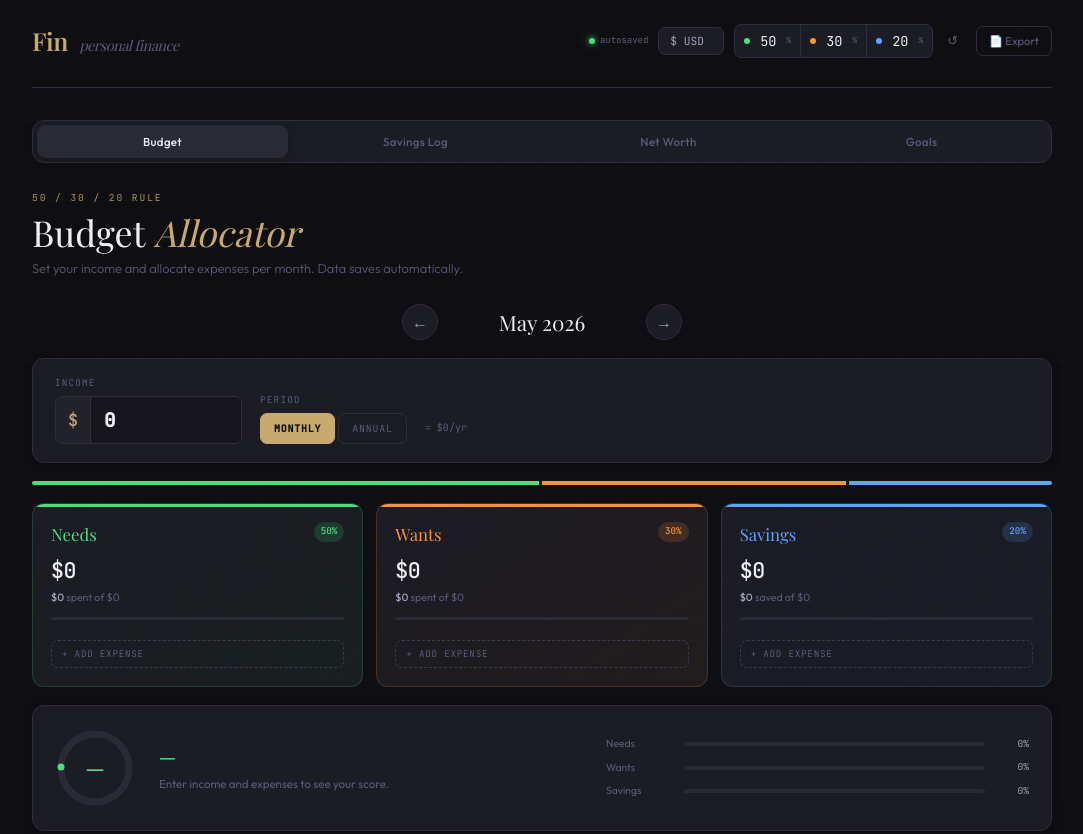
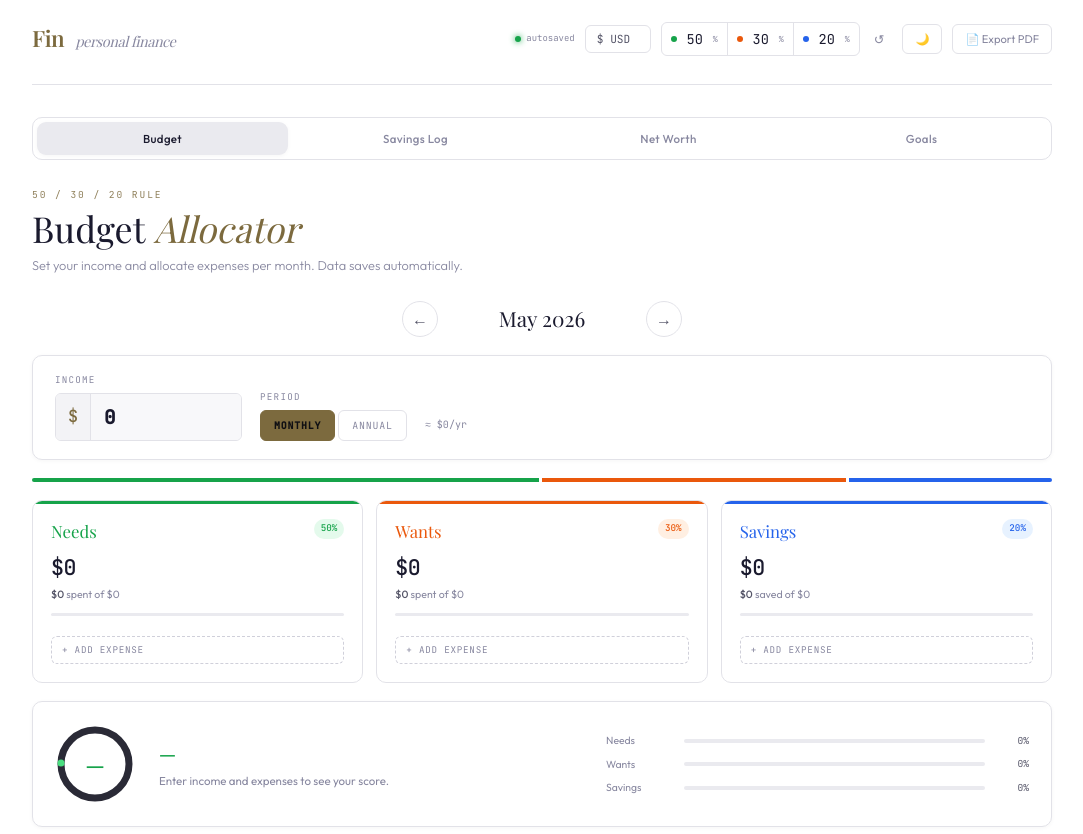
Before and after one commit to mhenjr-ops/Finance-Dashboard, a plain HTML site: page index.html in a window 1280 px wide. Shown: the top 834 px of the page, without its empty margins (98-1181 px from the left). Drawn offline with nearby package versions, Linux system fonts and the light colour scheme; a web font is replaced by a local one.

Commit message:
Add files via upload

```diff
--- a/index.html
+++ b/index.html
@@ -7,7 +7,17 @@
 <link href="https://fonts.googleapis.com/css2?family=Playfair+Display:ital,wght@0,400;0,600;1,400&family=Outfit:wght@300;400;500;600&family=JetBrains+Mono:wght@300;400;500&display=swap" rel="stylesheet">
 <style>
 
-:root {
+:root, [data-theme="light"] {
+  --bg:#ffffff;--bg2:#f8f8fa;--surface:#ffffff;--surface2:#f3f3f6;--surface3:#eaeaef;
+  --border:#e2e2e8;--border2:#d0d0da;--text:#1a1a2e;--text2:#555568;--text3:#8888a0;
+  --accent:#7c6a3e;--accent2:#a08850;
+  --needs:#16a34a;--wants:#ea580c;--savings:#2563eb;--invest:#7c3aed;
+  --needs-dim:rgba(22,163,74,.08);--wants-dim:rgba(234,88,12,.08);
+  --savings-dim:rgba(37,99,235,.08);--invest-dim:rgba(124,58,237,.08);
+  --warn:#dc2626;--warn-dim:rgba(220,38,38,.08);--good:#16a34a;
+  --r:10px;--rs:6px;--shadow:0 2px 12px rgba(0,0,0,.06);--shadow-sm:0 1px 4px rgba(0,0,0,.04);
+}
+[data-theme="dark"] {
   --bg:#0f0f13;--bg2:#16161c;--surface:#1c1c24;--surface2:#22222c;--surface3:#2a2a36;
   --border:#2e2e3e;--border2:#3a3a4e;--text:#eeeef5;--text2:#a0a0b8;--text3:#5a5a7a;
   --accent:#c8a96e;--accent2:#e8c98e;
@@ -19,11 +29,11 @@
 }
 *{margin:0;padding:0;box-sizing:border-box;}
 body{background:var(--bg);color:var(--text);font-family:'Outfit',sans-serif;font-size:14px;min-height:100vh;line-height:1.5;}
-body::before{content:'';position:fixed;inset:0;background-image:linear-gradient(rgba(200,169,110,.025) 1px,transparent 1px),linear-gradient(90deg,rgba(200,169,110,.025) 1px,transparent 1px);background-size:40px 40px;pointer-events:none;z-index:0;}
+
 .app{position:relative;z-index:1;max-width:1060px;margin:0 auto;padding:0 20px 80px;}
 
 nav{display:flex;align-items:center;justify-content:space-between;padding:22px 0 28px;border-bottom:1px solid var(--border);margin-bottom:32px;flex-wrap:wrap;gap:14px;}
-.brand{font-family:'Playfair Display',serif;font-size:1.55rem;font-weight:600;color:var(--accent);letter-spacing:-.02em;}
+.brand{font-family:'Playfair Display',serif;font-size:1.4rem;font-weight:600;color:var(--accent);letter-spacing:-.02em;}
 .brand span{color:var(--text3);font-weight:400;font-style:italic;font-size:.9rem;margin-left:6px;}
 .nav-r{display:flex;align-items:center;gap:10px;flex-wrap:wrap;}
 
@@ -95,11 +105,11 @@ nav{display:flex;align-items:center;justify-content:space-between;padding:22px 0
 .bucket{padding:18px;border:1px solid var(--border);border-radius:var(--r);position:relative;overflow:hidden;transition:all .2s;}
 .bucket::before{content:'';position:absolute;top:0;left:0;right:0;height:3px;}
 .bucket:hover{transform:translateY(-2px);}
-.bkt-n{background:linear-gradient(145deg,var(--surface),var(--needs-dim) 200%);border-color:rgba(74,222,128,.18);}
+.bkt-n{background:var(--surface);border-color:var(--border);}
 .bkt-n::before{background:var(--needs);}
-.bkt-w{background:linear-gradient(145deg,var(--surface),var(--wants-dim) 200%);border-color:rgba(251,146,60,.18);}
+.bkt-w{background:var(--surface);border-color:var(--border);}
 .bkt-w::before{background:var(--wants);}
-.bkt-s{background:linear-gradient(145deg,var(--surface),var(--savings-dim) 200%);border-color:rgba(96,165,250,.18);}
+.bkt-s{background:var(--surface);border-color:var(--border);}
 .bkt-s::before{background:var(--savings);}
 .bkt-head{display:flex;align-items:flex-start;justify-content:space-between;margin-bottom:5px;}
 .bkt-name{font-family:'Playfair Display',serif;font-size:1.05rem;font-weight:400;}
@@ -205,8 +215,8 @@ nav{display:flex;align-items:center;justify-content:space-between;padding:22px 0
 .logs-grid{display:grid;grid-template-columns:1fr 1fr;gap:15px;margin-bottom:18px;}
 @media(max-width:640px){.logs-grid{grid-template-columns:1fr;}}
 .log-card{border-radius:var(--r);border:1px solid var(--border);padding:20px;box-shadow:var(--shadow-sm);}
-.sav-log{background:linear-gradient(145deg,var(--surface),var(--savings-dim) 300%);border-top:3px solid var(--savings);}
-.inv-log{background:linear-gradient(145deg,var(--surface),var(--invest-dim) 300%);border-top:3px solid var(--invest);}
+.sav-log{background:var(--surface);border-top:3px solid var(--savings);}
+.inv-log{background:var(--surface);border-top:3px solid var(--invest);}
 .log-ttl-lbl{font-family:'JetBrains Mono',monospace;font-size:.56rem;letter-spacing:.14em;text-transform:uppercase;color:var(--text3);margin-bottom:4px;}
 .log-ttl-val{font-family:'JetBrains Mono',monospace;font-size:1.85rem;font-weight:500;letter-spacing:-.02em;margin-bottom:2px;}
 .sav-log .log-ttl-val{color:var(--savings);}.inv-log .log-ttl-val{color:var(--invest);}
@@ -280,8 +290,8 @@ nav{display:flex;align-items:center;justify-content:space-between;padding:22px 0
 .goal-add-lbl{font-family:'JetBrains Mono',monospace;font-size:.58rem;letter-spacing:.14em;text-transform:uppercase;color:var(--text3);flex-shrink:0;padding-bottom:9px;}
 .goals-list{display:flex;flex-direction:column;gap:13px;}
 .goal-card{background:var(--surface);border:1px solid var(--border);border-radius:var(--r);padding:20px;box-shadow:var(--shadow-sm);}
-.sav-type{border-top:3px solid var(--savings);background:linear-gradient(145deg,var(--surface),var(--savings-dim) 300%);}
-.inv-type{border-top:3px solid var(--invest);background:linear-gradient(145deg,var(--surface),var(--invest-dim) 300%);}
+.sav-type{border-top:3px solid var(--savings);background:var(--surface);}
+.inv-type{border-top:3px solid var(--invest);background:var(--surface);}
 .gc-head{display:flex;align-items:center;justify-content:space-between;margin-bottom:15px;}
 .gc-title-wrap{display:flex;align-items:center;gap:9px;}
 .gc-title{font-family:'Playfair Display',serif;font-size:1rem;font-weight:400;}
@@ -342,7 +352,8 @@ nav{display:flex;align-items:center;justify-content:space-between;padding:22px 0
       <span class="sp-warn" id="sp-warn" style="display:none">≠100%</span>
       <button class="sp-reset" onclick="resetSplit()" title="Reset to 50/30/20">↺</button>
     </div>
-    <button class="btn-ghost" onclick="exportPDF()" title="Export PDF report">📄 Export</button>
+    <button class="btn-ghost" id="theme-toggle" onclick="toggleTheme()" title="Toggle light/dark mode">☀️</button>
+    <button class="btn-ghost" onclick="exportPDF()" title="Export yearly PDF report">📄 Export PDF</button>
   </div>
 </nav>
 
@@ -1124,6 +1135,37 @@ function exportPDF(){
   setTimeout(function(){win.print();},500);
 }
 
+// ── THEME ──
+function detectTheme(){
+  // Check if inside Notion (or any iframe) — try to detect parent background
+  try{
+    var isDark=window.matchMedia&&window.matchMedia('(prefers-color-scheme:dark)').matches;
+    return isDark?'dark':'light';
+  }catch(e){return 'light';}
+}
+function setTheme(t){
+  document.documentElement.setAttribute('data-theme',t);
+  localStorage.setItem('fin-theme',t);
+  var btn=document.getElementById('theme-toggle');
+  if(btn) btn.textContent=t==='dark'?'☀️':'🌙';
+}
+function toggleTheme(){
+  var cur=document.documentElement.getAttribute('data-theme')||'light';
+  setTheme(cur==='dark'?'light':'dark');
+}
+// Init theme
+(function(){
+  var saved=localStorage.getItem('fin-theme');
+  if(saved){setTheme(saved);}
+  else{setTheme(detectTheme());}
+  // Listen for system theme changes
+  if(window.matchMedia){
+    window.matchMedia('(prefers-color-scheme:dark)').addEventListener('change',function(e){
+      if(!localStorage.getItem('fin-theme')) setTheme(e.matches?'dark':'light');
+    });
+  }
+})();
+
 // ── INIT ──
 load();
 curMonth=monthKey();
```
